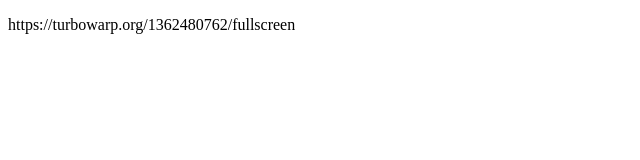
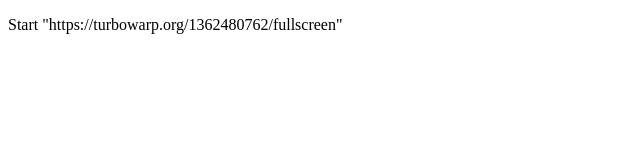
Before and after one commit to YourAverageGreenNoob/REmote-CodeContent, a plain HTML site: page index.html in a window 1280 px wide. Shown: the full height of the page, 0-640 px from the left. Drawn offline with Linux system fonts and the light colour scheme.

Commit message:
Update index.html

```diff
--- a/index.html
+++ b/index.html
@@ -4,6 +4,6 @@
 
   </head>
   <body>
-<p>https://turbowarp.org/1362480762/fullscreen</p>
+<p>Start "https://turbowarp.org/1362480762/fullscreen"</p>
   </body>
 </html>
```
